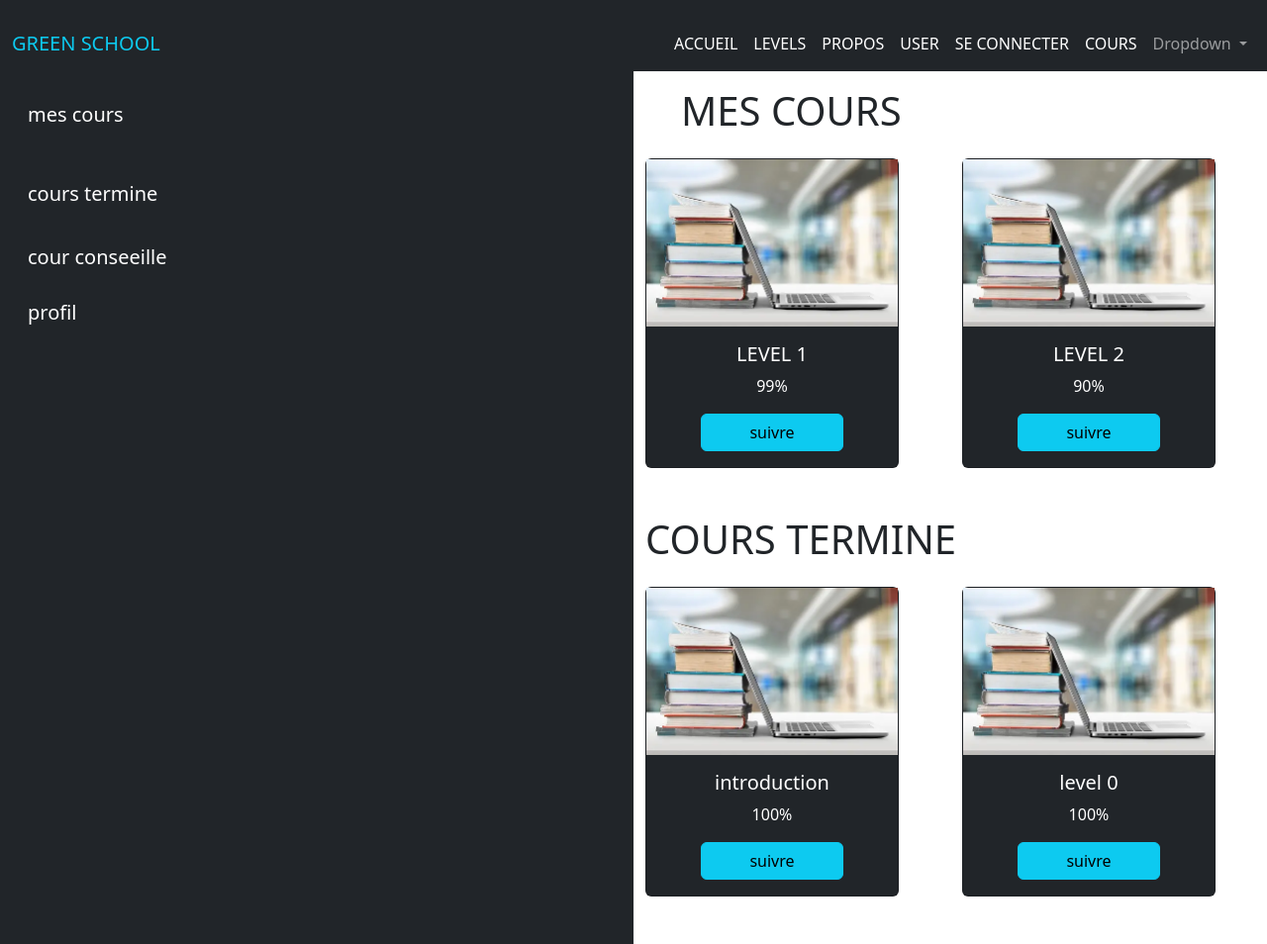
After one commit to Fahmi110/flask--projet, a Flask app: page /cours in a window 1280 px wide. The commit adds this page. Shown: the whole page at 99% size. Run offline with Flask 3, Linux system fonts and the light colour scheme; some libraries are stand-ins or nearby versions.

Commit message:
new changes of pages

```diff
--- a/app.py
+++ b/app.py
@@ -32,5 +32,9 @@ def user():
 # def layout():
 #     return render_template('user.html'  )
 
+@app.route('/cours')
+def cours():
+    return render_template('cours.html'  )
+
 if __name__ =='__main__':
     app.run(debug= True )
--- a/templates/base.html
+++ b/templates/base.html
@@ -16,6 +16,7 @@
           <button class="navbar-toggler t" type="button" data-bs-toggle="collapse" data-bs-target="#navbarSupportedContent" aria-controls="navbarSupportedContent" aria-expanded="false" aria-label="Toggle navigation">
             <span class="navbar-toggler-icon"></span>
           </button>
+
           <div class="collapse navbar-collapse d-flex justify-content-end" id="navbarSupportedContent">
             <ul class="navbar-nav  md-2 mb-lg-0">
               <li class="nav-item">
@@ -24,8 +25,12 @@
               </li>
               <li class="nav-item">
                 <a class="nav-link active" aria-current="page" href="levels">LEVELS</a>
+
+
                 <li class="nav-item">
                   <a class="nav-link active"   aria-current="page"href="propos">PROPOS</a>
+
+
                   <li class="nav-item">
                     <a class="nav-link active"   aria-current="page"href="user">USER</a>
               </li>
@@ -35,7 +40,13 @@
 
               <li class="nav-item">
                 <a class="nav-link active" aria-current="page" href="se connecter">SE CONNECTER</a>
+              </li>
+
+              <li class="nav-item">
+                <a class="nav-link active" aria-current="page" href="cours">COURS</a>
             </li>
+
+
               <li class="nav-item dropdown">
                 <a class="nav-link dropdown-toggle" href="#" role="button" data-bs-toggle="dropdown" aria-expanded="false">
                   Dropdown
@@ -43,6 +54,7 @@
                 <ul class="dropdown-menu">
                   <li><a class="dropdown-item" href="#">Action</a></li>
                   <li><a class="dropdown-item" href="#">Another action</a></li>
+
                   <li><hr class="dropdown-divider"></li>
                   <li><a class="dropdown-item" href="#">Something else here</a></li>
                 </ul>
--- /dev/null
+++ b/templates/cours.html
@@ -0,0 +1,103 @@
+{% extends 'base.html'%}
+
+
+
+
+
+{% block main %}
+
+
+
+
+
+<!-- <h2 class="  px-5 py-4 ">LEVELS </h2> -->
+<section class="  d-flex  ">
+    <!-- <div class=" row d-flex bg-light"> -->
+        <!-- <h2 class=" text-center">LEVELS 1</h2> -->
+
+
+    <div class="container bg-dark  text-white">
+
+
+        <div class="col m-3 text-  py-3 " > <h5>mes cours</div></h5>
+        <div class="col m-3 text-  py-3" > <h5>cours termine</div></h5>
+        <div class="col m-3 text-  py-" > <h5>cour conseeille</div></h5>
+        <div class="col m-3 text- py-3 " > <h5>profil</div></h5>
+      </div>
+
+      <div class="container bg- white ">
+
+        <div class="row text-center">
+          <h1 class="text black py-3 px-5 text-start">MES COURS</h1>
+             <div class="col">
+
+
+                  <div class="card bg-dark text-white text-center" style="width: 16rem;" >
+                       <img class="" src= " {{url_for('static', filename='images/img10.webp')}} " class="card-img-top" alt="..." >
+                       <div class="card-body">
+                         <h5 class="card-title">LEVEL 1</h5>
+                         <p class="card-text">99%</p>
+                         <a href="#" class="btn btn-info px-5">suivre</a>
+
+                       </div>
+                     </div>
+                  </div>
+
+
+
+
+           <div class="col">
+
+
+                <div class="card bg-dark text-white text-center" style="width: 16rem;" >
+                     <img class="" src= " {{url_for('static', filename='images/img10.webp')}} " class="card-img-top" alt="..." >
+                     <div class="card-body">
+                       <h5 class="card-title">LEVEL 2</h5>
+                       <p class="card-text">90%</p>
+                       <a href="#" class="btn btn-info px-5">suivre</a>
+                     </div>
+                   </div>
+                </div>
+
+                <div class="container bg- white py-5">
+                  <div class="row text-center">
+                    <h1 class="text black text-start px- mb-4  "> COURS TERMINE</h1>
+                       <div class="col">
+
+
+
+                  <div class="card bg-dark text-white text text-center" style="width: 16rem;" >
+                       <img class="" src= " {{url_for('static', filename='images/img10.webp')}} " class="card-img-top" alt="...">
+                       <div class="card-body">
+                         <h5 class="card-title ">introduction</h5>
+                         <p class="card-text">100%</p>
+                         <a href="#" class="btn btn-info px-5">suivre</a>
+                       </div>
+                     </div>
+
+             </div>
+
+             <div class="col">
+
+              <div class="card bg-dark text-white text text-center" style="width: 16rem;" >
+                   <img class="" src= " {{url_for('static', filename='images/img10.webp')}} " class="card-img-top" alt="...">
+                   <div class="card-body">
+                     <h5 class="card-title">level 0</h5>
+
+                     <p class="card-text">100%</p>
+                     <a href="#" class="btn btn-info px-5">suivre</a>
+
+                   </div>
+                 </div>
+
+
+        </div>
+
+
+    </section>
+
+
+
+
+
+{%endblock%}
--- a/templates/se connecter.html
+++ b/templates/se connecter.html
@@ -31,7 +31,7 @@
           </form>
     </div>
   </div>
-    <div class="col text-end mx-5 " >
+    <div class="col" >
         <img src="{{url_for('static', filename='images/img11.webp')}}" alt="img.png" class="w-90  " height="500px">
     </div>
 
```
Also changed, not shown: templates/index.html (+10 -10 lines).
